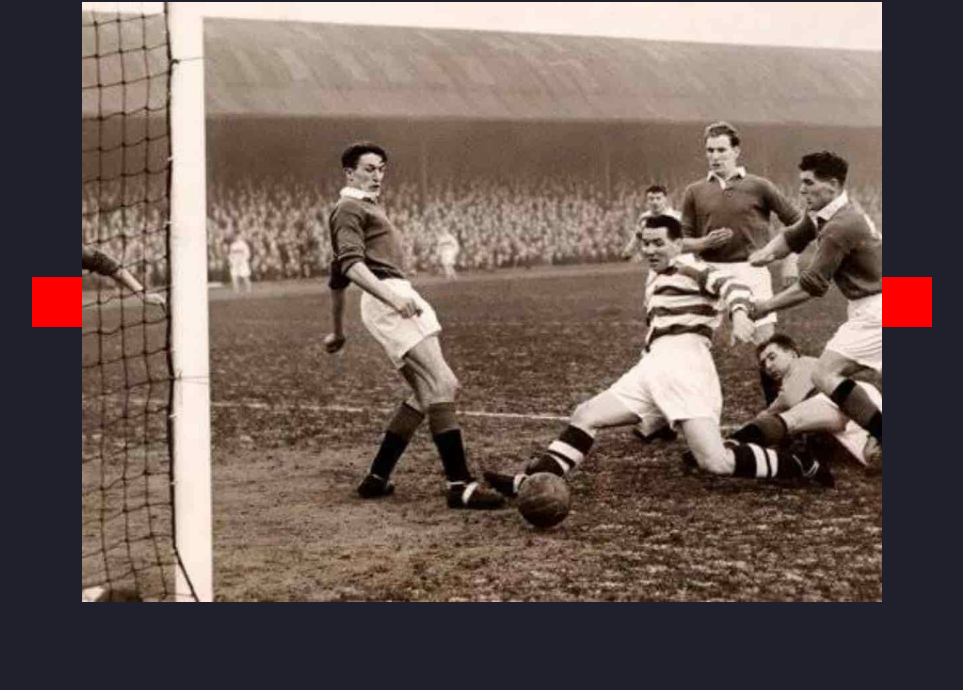
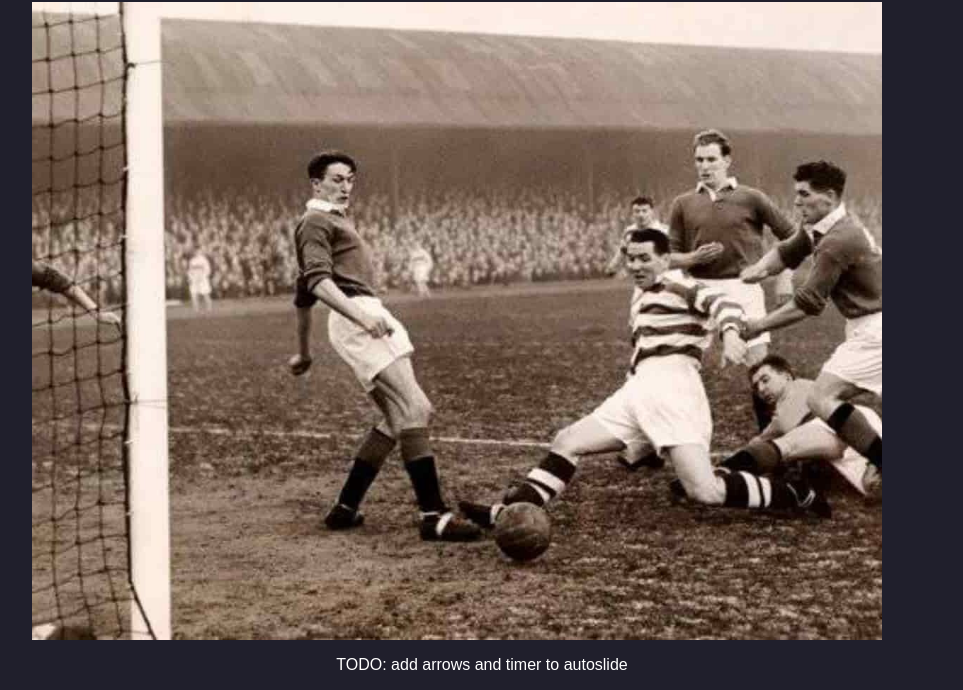
Before and after one commit to yagopajarino/top-userInteraction, a website built with webpack: page dist/index.html in a window 1280 px wide. Both pictures are taken after a click on the element "Carrusel". Shown: the part 213-903 px from the top of the page, without its empty margins (158-1121 px from the left). Before the commit the page ends 815 px from the top, so only its background shows below. Built offline with nearby package versions, Linux system fonts and the light colour scheme.

Commit message:
adds carousel

```diff
--- a/src/carrusel.js
+++ b/src/carrusel.js
@@ -12,30 +12,6 @@ export default function carrusel() {
   }
 
   const images = [img1, img2, img3, img4, img0];
-  let k = 0;
-
-  function mod(n, m) {
-    return ((n % m) + m) % m;
-  }
-
-  function changePic(n) {
-    const img = document.querySelector(".activeImg");
-    img.src = images[n];
-  }
-
-  function nextPic() {
-    k += 1;
-    const n = mod(k, 5);
-    console.log(n);
-    changePic(n);
-  }
-
-  function prevPic() {
-    k -= 1;
-    const n = mod(k, 5);
-    console.log(n);
-    changePic(n);
-  }
 
   const body = document.querySelector("body");
 
@@ -46,22 +22,28 @@ export default function carrusel() {
 
   const imgDiv = document.createElement("div");
   imgDiv.classList.add("imgDiv");
+  const prevArrow = document.createElement("div");
   const nextArrow = document.createElement("div");
-  const prevArrow = document.createElement("div");
   prevArrow.classList.toggle("imgArrow");
-  prevArrow.addEventListener("click", prevPic);
-  const img = document.createElement("img");
-  img.classList.toggle("activeImg");
-  img.src = img1;
   nextArrow.classList.toggle("imgArrow");
-  nextArrow.addEventListener("click", nextPic);
 
   imgDiv.appendChild(prevArrow);
-  imgDiv.appendChild(img);
+
+  images.forEach((element) => {
+    const i = document.createElement("img");
+    i.classList.add("slideImg");
+    i.src = element;
+    imgDiv.appendChild(i);
+  });
+
   imgDiv.appendChild(nextArrow);
 
   newDiv.appendChild(divTitle);
   newDiv.appendChild(imgDiv);
 
+  const p = document.createElement("p");
+  p.textContent = "TODO: add arrows and timer to autoslide";
+
   body.appendChild(newDiv);
+  body.appendChild(p);
 }
--- a/src/style.css
+++ b/src/style.css
@@ -119,15 +119,21 @@ body {
   background-color: red;
 }
 
-.activeImg {
-  width: 800px;
+.slideImg {
+  width: 850px;
   height: auto;
+  padding: 0 100px;
 }
 
 .imgDIv {
   display: flex;
   align-items: center;
-  justify-content: center;
+  justify-content: flex-start;
   transition: 2s ease-in-out;
+  overflow: scroll;
+  width: 1100px;
+}
 
+.imgDIv::-webkit-scrollbar {
+  display: none;
 }
```
Also changed, not shown: dist/main.js.
